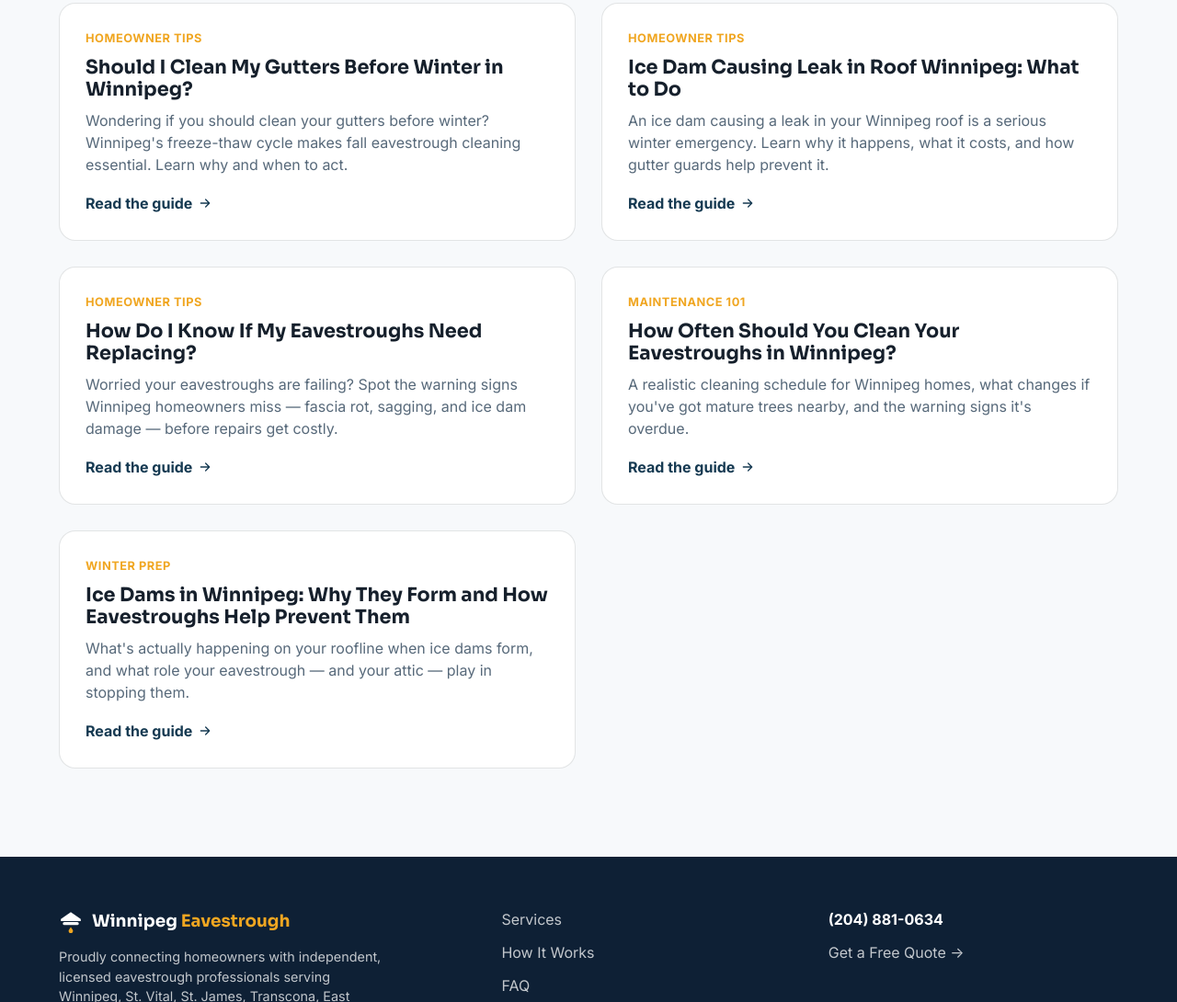
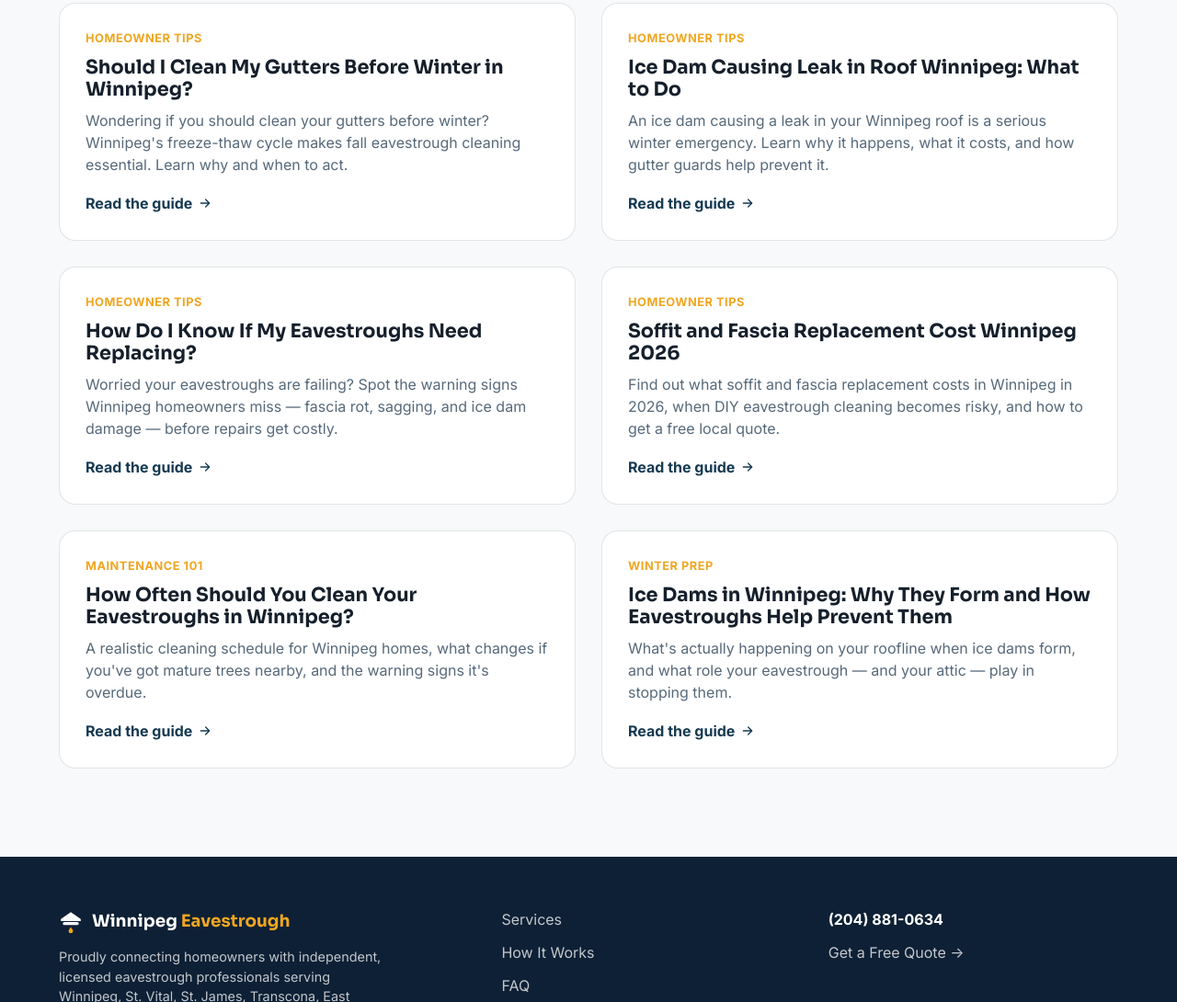
Before and after one commit to Yorreth/eavestrough-winnipeg, a plain HTML site: page blog/index.html in a window 1280 px wide. Shown: the part 1523-2613 px from the top of the page at 92% size. Drawn offline with Linux system fonts and the light colour scheme.

Commit message:
Add "Soffit and Fascia Replacement Cost Winnipeg 2026" to blog listing

```diff
--- a/blog/index.html
+++ b/blog/index.html
@@ -121,6 +121,12 @@
         <p>Worried your eavestroughs are failing? Spot the warning signs Winnipeg homeowners miss — fascia rot, sagging, and ice dam damage — before repairs get costly.</p>
         <span class="read-more">Read the guide <svg viewBox="0 0 24 24" aria-hidden="true"><path d="M5 12h14M13 6l6 6-6 6"/></svg></span>
       </a>
+            <a class="post-card" href="soffit-and-fascia-replacement-cost-winnipeg.html">
+        <span class="post-date">Homeowner Tips</span>
+        <h2>Soffit and Fascia Replacement Cost Winnipeg 2026</h2>
+        <p>Find out what soffit and fascia replacement costs in Winnipeg in 2026, when DIY eavestrough cleaning becomes risky, and how to get a free local quote.</p>
+        <span class="read-more">Read the guide <svg viewBox="0 0 24 24" aria-hidden="true"><path d="M5 12h14M13 6l6 6-6 6"/></svg></span>
+      </a>
       <!-- AUTO_POSTS_START -->
 
       <a class="post-card" href="how-often-should-you-clean-your-eavestroughs-in-winnipeg.html">
```
